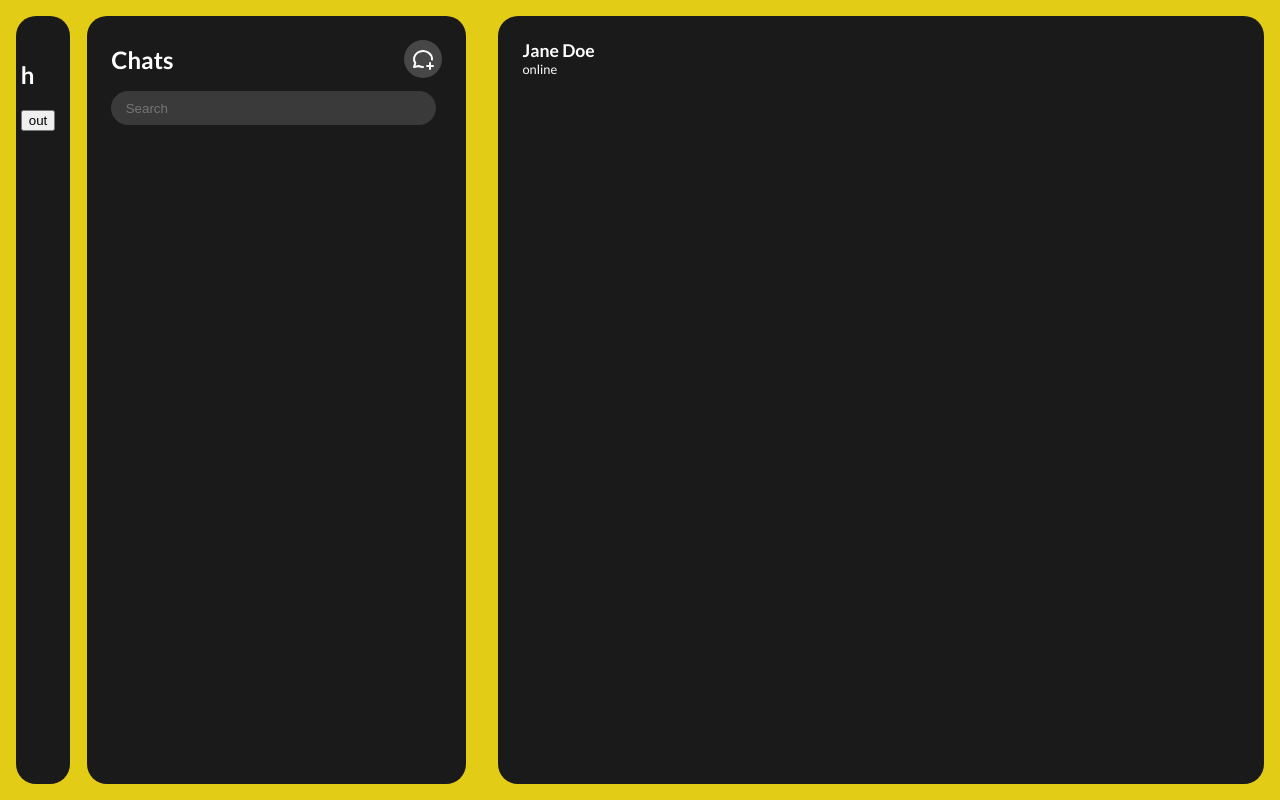
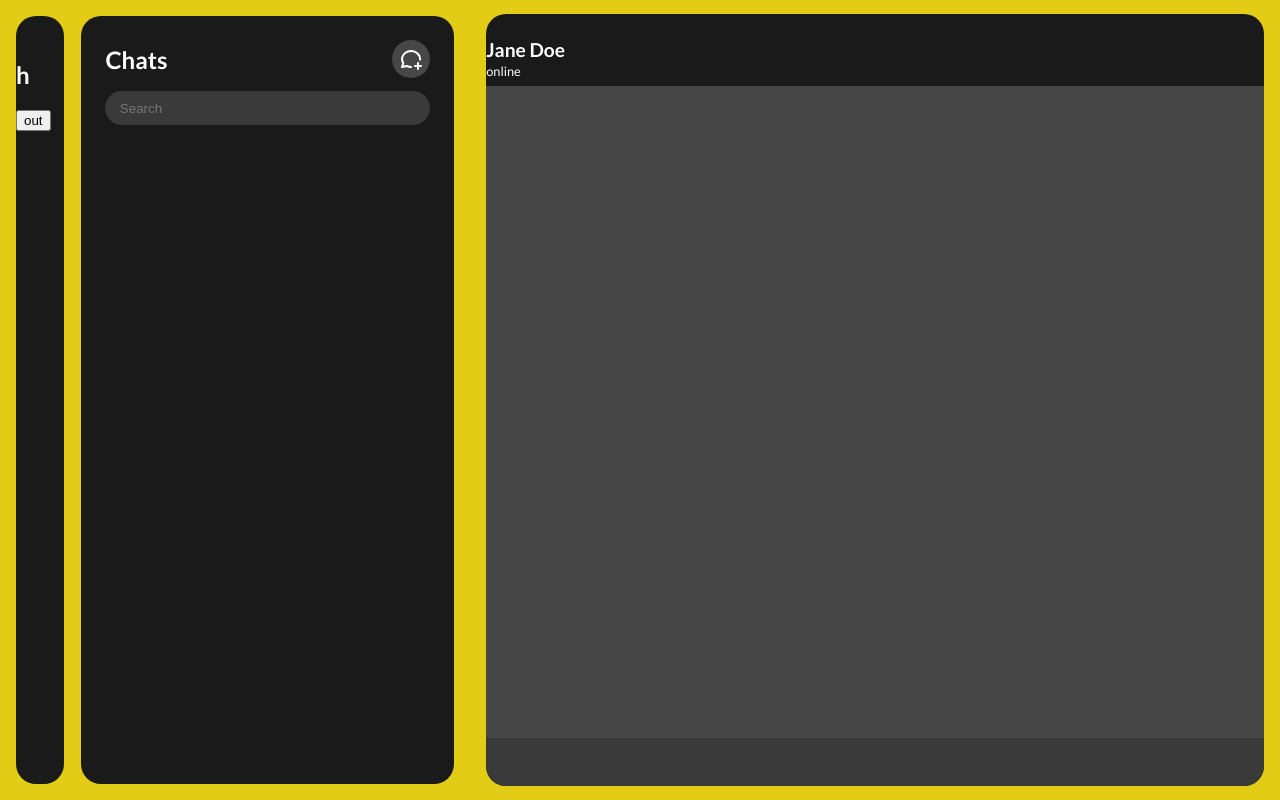
Before and after one commit to locwa/Hello, a PHP site: page /inbox.php in a window 1280 px wide. Run offline with PHP 8.4, Linux system fonts and the light colour scheme; the visitor is signed in with stand-in values (Sample User, id 1); data that the repository does not hold is empty.

Commit message:
initial styling of msg-contents div and restyling of msg-list

```diff
--- a/src/public/css/style.css
+++ b/src/public/css/style.css
@@ -11,11 +11,11 @@
 /* Font Sizes */
 .xs{
     font-size: 0.8rem;
-    margin: 0;
+    margin: 0 0 0.1rem 0;
 }
 .sm{
-    font-size: 1.1rem;
-    margin: 0;
+    font-size: 1.2rem;
+    margin: 0 0 0.1rem 0;
 }
 
 /* Homepage */
@@ -110,17 +110,23 @@
 .message{
     background-color: #1b1a1a;
     border-radius: 20px;
-    height: 90vh;
+    height: 93vh;
 }
 .msg-list, .msg-contents, .navbar{
     margin: 1rem;
-    padding: 1.5rem;
+    padding: 1.5rem 0 0 0;
 }
 .msg-list{
     width: 30vw;
 }
+.msg-list-content{
+    margin: 0 1.5rem;
+}
 .msg-contents{
     width: 65vw;
+    display: flex;
+    flex-direction: column;
+    height: 93.5vh;
 }
 .inbox-header{
     display: flex;
@@ -149,7 +155,6 @@
 .navbar{
     width: 4vw;
     margin-right: 0.1rem;
-    padding: 1.5rem 0.3rem;
     border-radius: 20px;
 }
 .heading{
@@ -166,6 +171,18 @@
     display: flex;
     justify-content: space-between;
     flex-direction: column;
+}
+.message-input, .message-header{
+    height: 3em;
+}
+.message-roll{
+    background-color: #474747;
+    flex-grow: 10;
+}
+.message-input{
+    background-color: #3a3a3a;
+    border-bottom-left-radius: 20px;
+    border-bottom-right-radius: 20px;
 }
 
 /* Signup */
--- a/src/public/inbox.php
+++ b/src/public/inbox.php
@@ -17,6 +17,7 @@
         </form>
     </nav>
     <div class="message msg-list">
+        <div class="msg-list-content">
             <div class="inbox-header">
                 <h1 class="heading">Chats</h1>
                 <div class="new-chat-button">
@@ -53,10 +54,15 @@
                 <?php include("../private/includes/conversations_retrieval.php"); ?>
             </div>
         </div>
+    </div>
     <div class="message msg-contents">
-        <div class="header">
+        <div class="message-header">
             <h4 class="sm">Jane Doe</h4>
             <p class="xs">online</p>
+        </div>
+        <div class="message-roll"></div>
+        <div class="message-input">
+
         </div>
     </div>
 </body>
```
Lines whose indentation alone changed are shown as unchanged.
